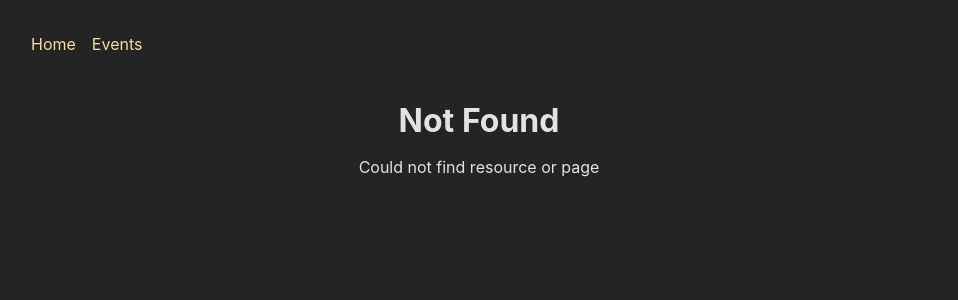
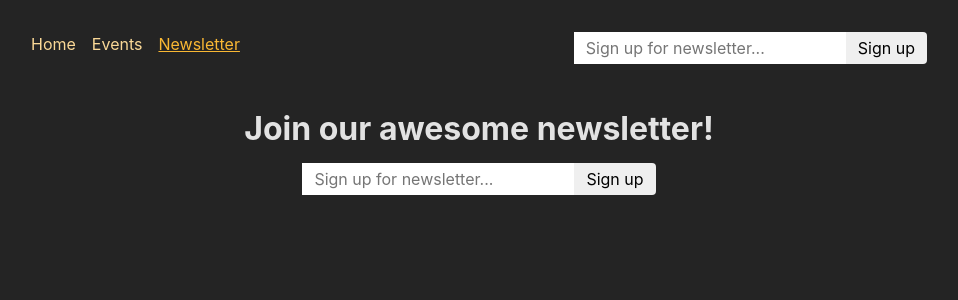
Before and after one commit to Subodh-Khadka/Events-Management-React-Router-, a React (Create React App) app in the folder frontend/: page /newsletter in a window 1280 px wide. Before the commit this address had no page. Shown: the top 300 px of the page, without its empty margins (161-1119 px from the left). Built offline with nearby package versions, Linux system fonts and the light colour scheme.

Commit message:
useFetcher to avoid transisiton

```diff
--- a/frontend/src/App.js
+++ b/frontend/src/App.js
@@ -1,38 +1,18 @@
-// Challenge / Exercise
+import { RouterProvider, createBrowserRouter } from "react-router-dom";
 
-// 1. Add five new (dummy) page components (content can be simple <h1> elements)
-//    - HomePage
-//    - EventsPage
-//    - EventDetailPage
-//    - NewEventPage
-//    - EditEventPage
-// 2. Add routing & route definitions for these five pages
-//    - / => HomePage
-//    - /events => EventsPage
-//    - /events/<some-id> => EventDetailPage
-//    - /events/new => NewEventPage
-//    - /events/<some-id>/edit => EditEventPage
-// 3. Add a root layout that adds the <MainNavigation> component above all page components
-// 4. Add properly working links to the MainNavigation
-// 5. Ensure that the links in MainNavigation receive an "active" class when active
-// 6. Output a list of dummy events to the EventsPage
-//    Every list item should include a link to the respective EventDetailPage
-// 7. Output the ID of the selected event on the EventDetailPage
-// BONUS: Add another (nested) layout route that adds the <EventNavigation> component above all /events... page components
-
-import { createBrowserRouter, RouterProvider } from "react-router-dom";
-import HomePage from "./pages/Home";
-import EventsPage, { loader as eventsLoader } from "./pages/Events";
+import EditEventPage from "./pages/EditEvent";
+import ErrorPage from "./pages/Error";
 import EventDetailPage, {
   loader as eventDetailLoader,
   action as deleteEventAction,
 } from "./pages/EventDetails";
+import EventsPage, { loader as eventsLoader } from "./pages/Events";
+import EventsRootLayout from "./pages/EventsRoot";
+import HomePage from "./pages/Home";
 import NewEventPage from "./pages/NewEvent";
-import EditEventPage from "./pages/EditEvent";
 import RootLayout from "./pages/Root";
-import EventsRootLayout from "./pages/EventsRoot";
-import ErrorPage from "./pages/Error";
-import { action as manipulateEVentAction } from "./components/EventForm";
+import { action as manipulateEventAction } from "./components/EventForm";
+import NewsletterPage, { action as newsletterAction } from "./pages/Newsletter";
 
 const router = createBrowserRouter([
   {
@@ -40,7 +20,7 @@ const router = createBrowserRouter([
     element: <RootLayout />,
     errorElement: <ErrorPage />,
     children: [
-      { path: "/", element: <HomePage /> },
+      { index: true, element: <HomePage /> },
       {
         path: "events",
         element: <EventsRootLayout />,
@@ -63,16 +43,21 @@ const router = createBrowserRouter([
               {
                 path: "edit",
                 element: <EditEventPage />,
-                action: manipulateEVentAction,
+                action: manipulateEventAction,
               },
             ],
           },
           {
             path: "new",
             element: <NewEventPage />,
-            action: manipulateEVentAction,
+            action: manipulateEventAction,
           },
         ],
+      },
+      {
+        path: "newsletter",
+        element: <NewsletterPage />,
+        action: newsletterAction,
       },
     ],
   },
--- a/frontend/src/components/MainNavigation.js
+++ b/frontend/src/components/MainNavigation.js
@@ -1,6 +1,7 @@
 import { NavLink } from "react-router-dom";
 
 import classes from "./MainNavigation.module.css";
+import NewsletterSignup from "./NewsletterSignup";
 
 function MainNavigation() {
   return (
@@ -24,13 +25,23 @@ function MainNavigation() {
               className={({ isActive }) =>
                 isActive ? classes.active : undefined
               }
-              end
             >
               Events
             </NavLink>
           </li>
+          <li>
+            <NavLink
+              to="/newsletter"
+              className={({ isActive }) =>
+                isActive ? classes.active : undefined
+              }
+            >
+              Newsletter
+            </NavLink>
+          </li>
         </ul>
       </nav>
+      <NewsletterSignup />
     </header>
   );
 }
--- /dev/null
+++ b/frontend/src/components/NewsletterSignup.js
@@ -0,0 +1,31 @@
+import { useFetcher } from "react-router-dom";
+import classes from "./NewsletterSignup.module.css";
+import { useEffect } from "react";
+
+function NewsletterSignup() {
+  const fetcher = useFetcher();
+  const { data, state } = fetcher;
+
+  useEffect(() => {
+    if (state === "idle" && data && data.message) {
+      window.alert(data.message);
+    }
+  }, [data, state]);
+
+  return (
+    <fetcher.Form
+      method="post"
+      action="/newsletter"
+      className={classes.newsletter}
+    >
+      <input
+        type="email"
+        placeholder="Sign up for newsletter..."
+        aria-label="Sign up for newsletter"
+      />
+      <button>Sign up</button>
+    </fetcher.Form>
+  );
+}
+
+export default NewsletterSignup;
--- /dev/null
+++ b/frontend/src/components/NewsletterSignup.module.css
@@ -0,0 +1,18 @@
+.newsletter input,
+.newsletter button {
+  font: inherit;
+  padding: 0.25rem 0.75rem;
+  border-radius: 0;
+  border: none;
+}
+
+.newsletter button {
+  border-top-right-radius: 4px;
+  border-bottom-right-radius: 4px;
+  cursor: pointer;
+}
+
+.newsletter button:hover {
+  background-color: var(--color-primary-300);
+  color: var(--color-gray-800);
+}
--- /dev/null
+++ b/frontend/src/pages/Newsletter.js
@@ -0,0 +1,21 @@
+import NewsletterSignup from "../components/NewsletterSignup";
+import PageContent from "../components/PageContent";
+
+function NewsletterPage() {
+  return (
+    <PageContent title="Join our awesome newsletter!">
+      <NewsletterSignup />
+    </PageContent>
+  );
+}
+
+export default NewsletterPage;
+
+export async function action({ request }) {
+  const data = await request.formData();
+  const email = data.get("email");
+
+  // send to backend newsletter server ...
+  console.log(email);
+  return { message: "Signup successful!" };
+}
```
